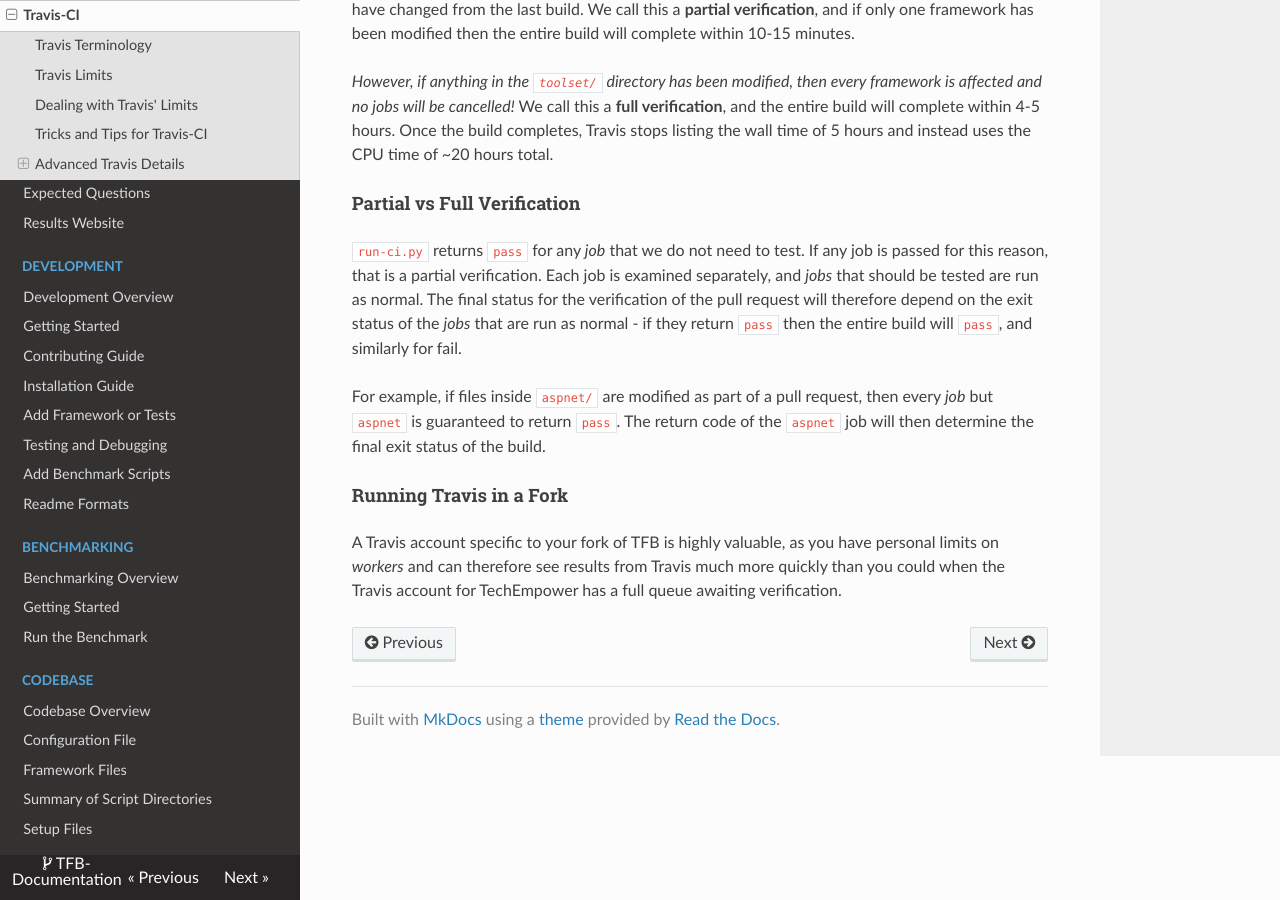
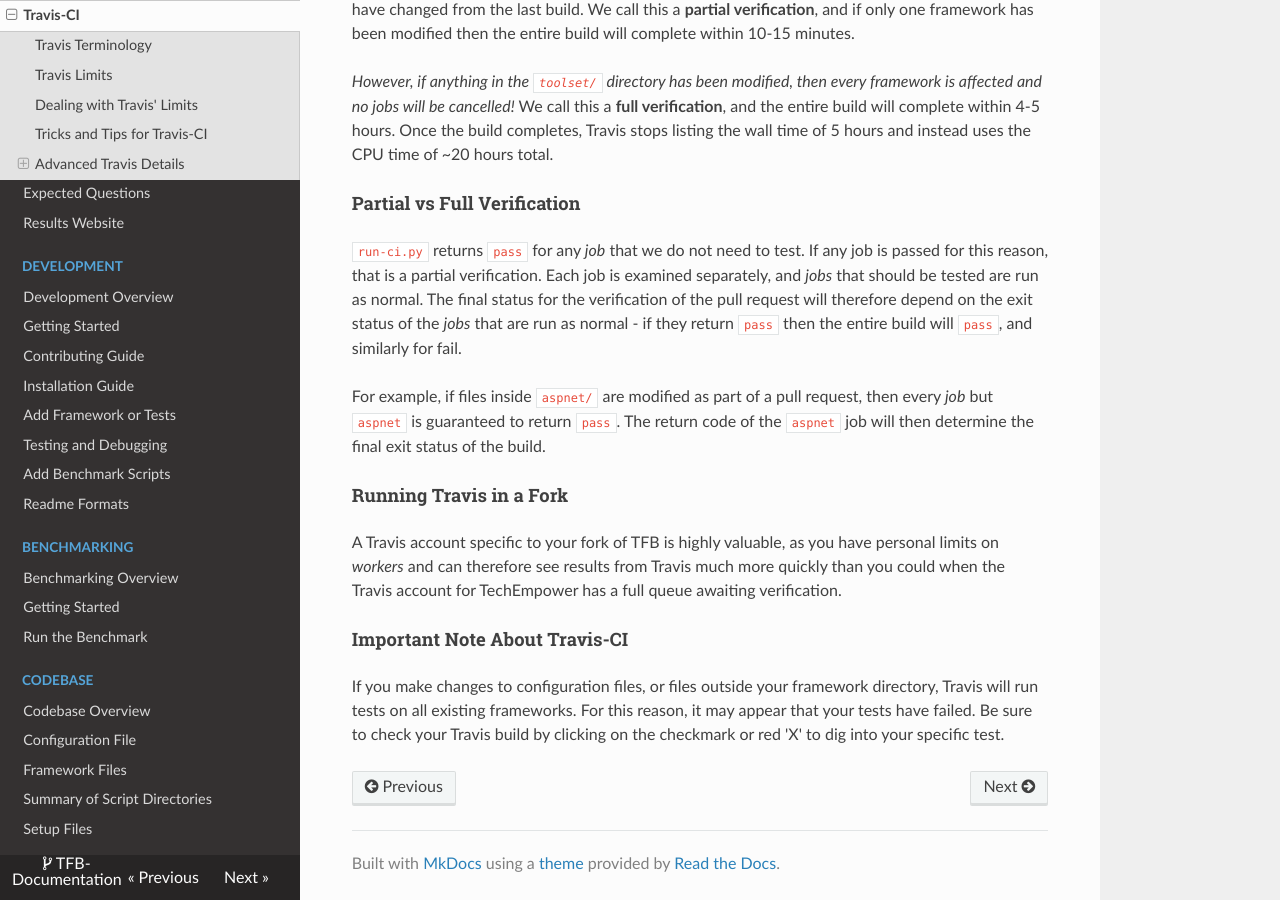
Before and after one commit to nbrady-techempower/TFB-Documentation, an MkDocs documentation site: the page built from docs/Project-Information/Travis-CI.md, in a window 1280 px wide and 900 px high, scrolled down 2773 px. Built offline with MkDocs 1.6.1, drawn with Linux system fonts in a browser that asks for light colours; nearby versions of some CDN libraries; old or Windows-style settings are respelled for this version of MkDocs.

Commit message:
Travis information update and broken link fixed

```diff
--- a/docs/Project-Information/Travis-CI.md
+++ b/docs/Project-Information/Travis-CI.md
@@ -162,3 +162,10 @@ A Travis account specific to your fork of TFB is highly valuable, as you have
 personal limits on *workers* and can therefore see results from Travis much
 more quickly than you could when the Travis account for TechEmpower has a
 full queue awaiting verification.
+
+#### Important Note About Travis-CI
+
+If you make changes to configuration files, or files outside your framework
+directory, Travis will run tests on all existing frameworks. For this reason,
+it may appear that your tests have failed. Be sure to check your Travis build
+by clicking on the checkmark or red 'X' to dig into your specific test.
```
